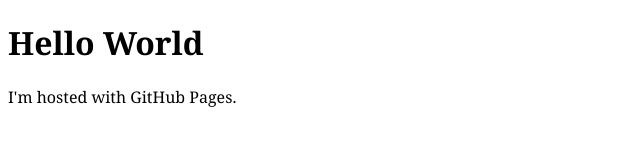
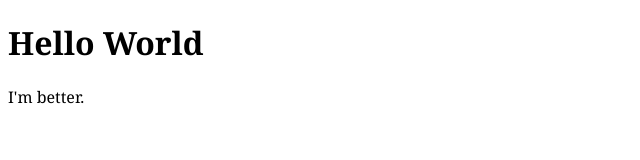
Before and after one commit to Loyal-Alchemist/Loyal-Alchemist.github.io, a plain HTML site: page Inheritance.html in a window 1280 px wide. Shown: the whole page, without its empty margins (0-640 px from the left). Drawn offline with Linux system fonts and the light colour scheme.

Commit message:
Update Inheritance.html

```diff
--- a/Inheritance.html
+++ b/Inheritance.html
@@ -9,6 +9,6 @@ body {
 </head>
 <body>
 <h1>Hello World</h1>
-<p>I'm hosted with GitHub Pages.</p>
+<p>I'm better.</p>
 </body>
 </html>
```
